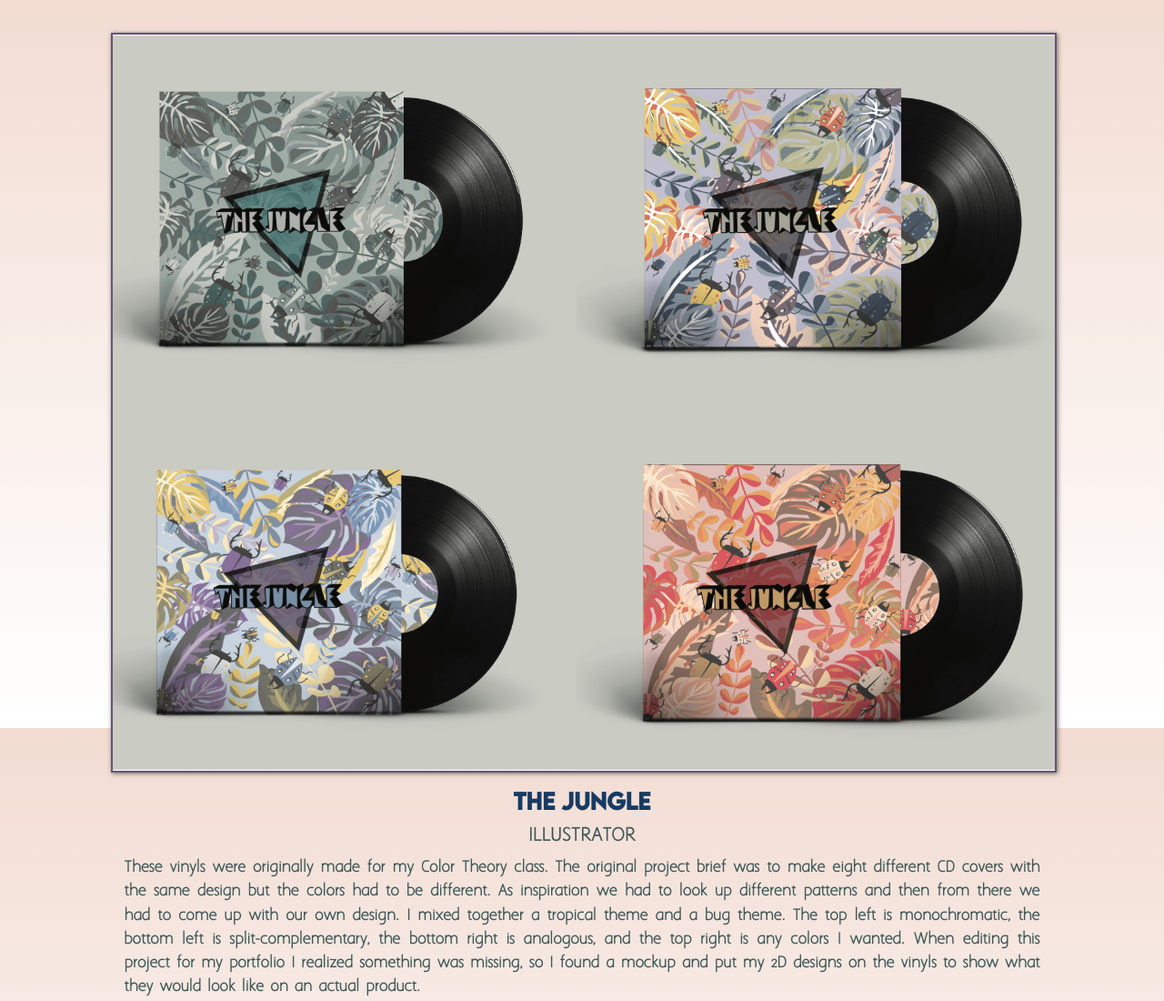
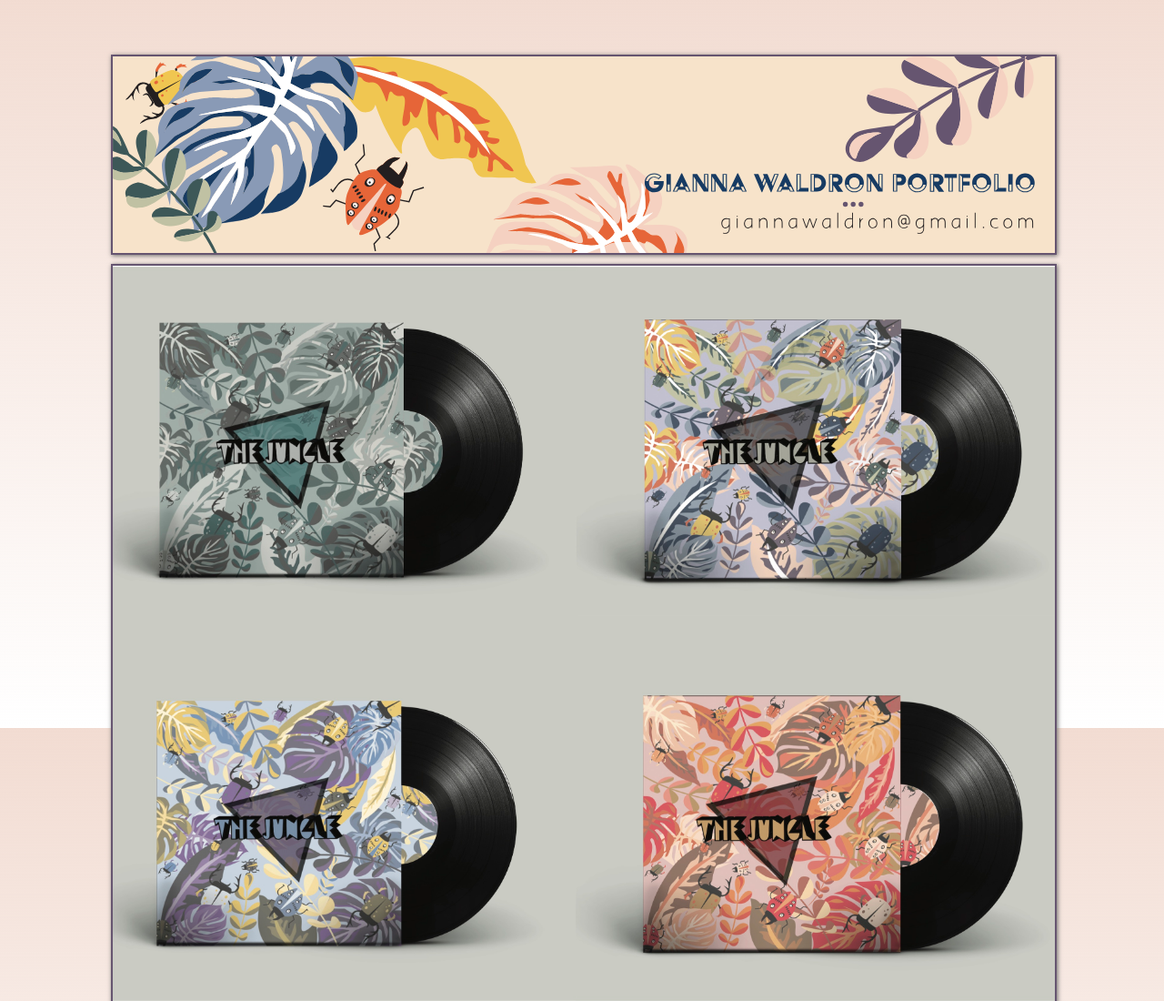
Before and after one commit to GiannaWaldron/portfolio, a plain HTML site: page index.html in a window 1280 px wide. Shown: the top 1100 px of the page at 91% size. Drawn offline with Linux system fonts and the light colour scheme.

Commit message:
new email

```diff
--- a/index.html
+++ b/index.html
@@ -8,6 +8,9 @@
 <a name="top"></a>
 <div id="wrapper">
 <div id="content">
+<div id="top">
+<a href="mailto:giannawaldron@gmail.com"><img src="images/giannawaldron.svg"></a>
+</div>
 <div id="top-alt">
 <a href="mailto:giannawaldron@gmail.com"><img src="images/giannawaldronsm.svg"></a>
 </div>
```
